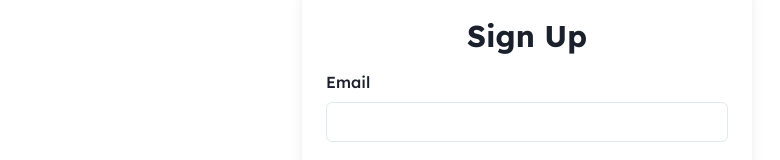
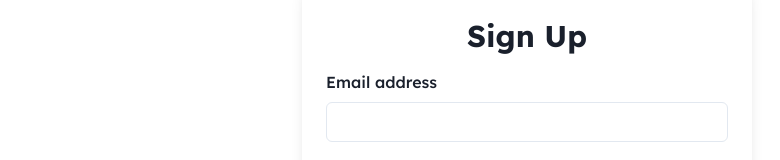
Before and after one commit to yusril-adr/computer-science-trivia, a React (Create React App) app: page /sign-up in a window 1280 px wide. Shown: the part 206-366 px from the top of the page, without its empty margins (113-893 px from the left). Built offline with nearby package versions, Linux system fonts and the light colour scheme; no server answers.

Commit message:
Email field more consistent

```diff
--- a/src/components/SignUpForm/index.jsx
+++ b/src/components/SignUpForm/index.jsx
@@ -81,7 +81,7 @@ const SignUpForm = (props) => {
       <Heading textAlign="center" size={['md', 'lg']}>Sign Up</Heading>
 
       <FormControl mt="4" isInvalid={validateError?.email}>
-        <FormLabel htmlFor="email">Email</FormLabel>
+        <FormLabel htmlFor="email">Email address</FormLabel>
         <Input
           onChange={handleInputChange}
           value={formValues.email}
```
